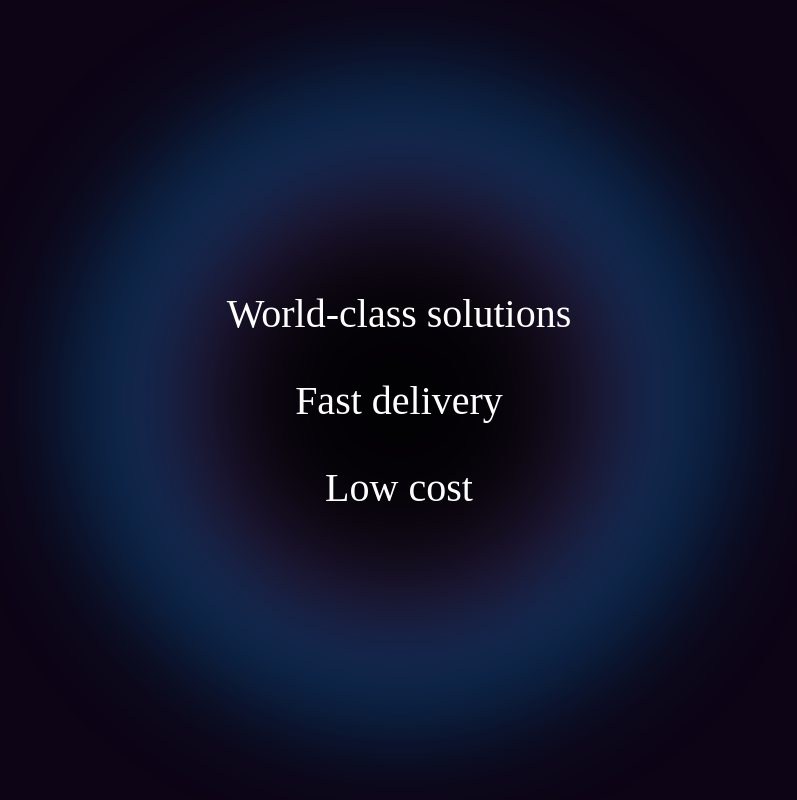
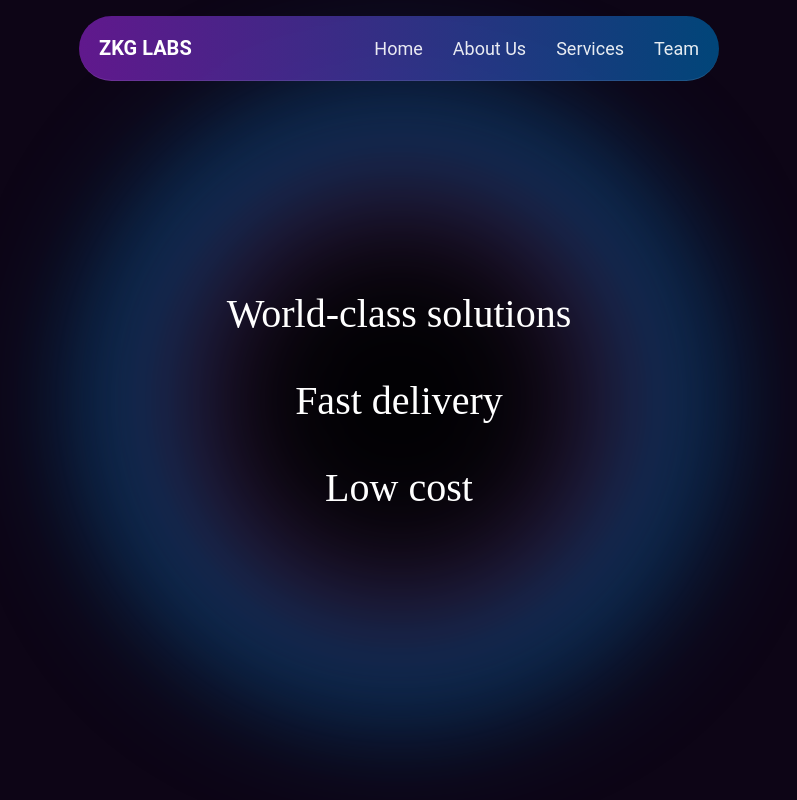
Before and after one commit to Parthsarthi000/ZKG-Labs, a plain HTML site: page zkglabs.html in a window 1280 px wide. Shown: the whole page, without its empty margins (241-1038 px from the left). Drawn offline with Linux system fonts and the light colour scheme.

Commit message:
Desktop header design done

```diff
--- /dev/null
+++ b/header.css
@@ -0,0 +1,50 @@
+#header {
+    display: flex;
+    justify-content: space-between;
+    flex-direction: row;
+    align-items: center;
+    gap: 10px;
+    padding: 20px 20px; /* Increased padding for more spacious design */
+    background: linear-gradient(to right, rgba(106, 27, 154, 0.9), rgba(0, 77, 132, 0.9));
+    backdrop-filter: blur(10px);
+    border-bottom: 1px solid rgba(255, 255, 255, 0.1);
+    position: absolute;
+    top: 2%;
+    left: 50%;
+    width: 50%; /* Increased width for better visual impact */
+    transform: translateX(-50%); /* Center the header */
+    z-index: 10;
+    border-radius: 50px; /* Keeps the rounded edges */
+    box-sizing: border-box;
+}
+
+/* Adjusted logo styles */
+.logo {
+    font-family: 'Roboto', sans-serif;
+    font-size: 20px; /* Slightly larger font for better visibility */
+    font-weight: 700;
+    color: white;
+    text-transform: uppercase;
+}
+
+/* Adjusted nav styles */
+nav ul {
+    display: flex;
+    gap: 30px; /* Slightly larger gap for a spacious layout */
+    list-style: none;
+    margin: 0;
+    padding: 0;
+}
+
+nav a {
+    font-family: 'Roboto', sans-serif;
+    font-size: 18px; /* Larger font size for navigation links */
+    color: white;
+    text-decoration: none;
+    opacity: 0.9; /* Slightly higher opacity for better readability */
+    transition: opacity 0.3s ease;
+}
+
+nav a:hover {
+    opacity: 1; /* Keeps the hover effect crisp */
+}
--- a/zkglabs.html
+++ b/zkglabs.html
@@ -5,6 +5,7 @@
     <meta name="viewport" content="width=device-width, initial-scale=1.0">
     <title>Document</title>
     <link rel="stylesheet" href="landing.css">
+    <link rel="stylesheet" href="header.css">
     <link rel="stylesheet" href="blob.css">
     <link rel="stylesheet" href="services.css">
     <link rel="stylesheet" href="how we work.css">
@@ -32,22 +33,24 @@ main{
 
 </style>
 <body>
-    <!-- <header>
-        <div class="logo">
-            <span>ZKG LABS</span>
-          </div>
+
+    <main>
+        <header id="header">
+
+                <span class="logo">ZKG LABS</span>
+
               <nav>
                 <ul>
                   <li><a href="#">Home</a></li>
+                  <!-- <li><a href="#">Partners and Awards</a></li> -->
+                  <li><a href="#">About Us</a></li>
                   <li><a href="#">Services</a></li>
-              <li><a href="#">How We Work</a></li>
                   <li><a href="#">Team</a></li>
-              <li><a href="#">Partners and Awards</a></li>
-              <li><a href="#">Contact</a></li>
+
+                  <!-- <li><a href="#">Contact</a></li> -->
                 </ul>
               </nav>
-    </header> -->
-    <main>
+        </header>
         <section class="landing_background">
             <div class="background">
                 <div class="blob"></div>
```
Lines whose indentation alone changed are shown as unchanged.
